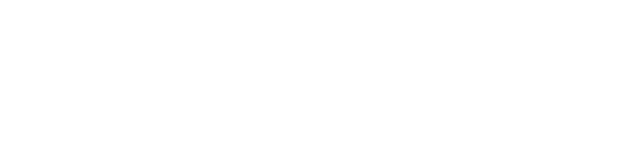
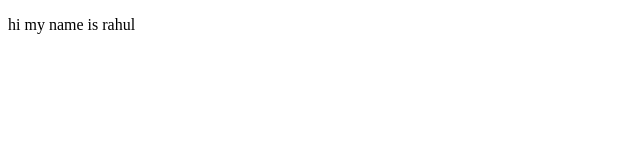
Before and after one commit to ErRahulPanchta/java-full-stack-project-1, a plain HTML site: page index.html in a window 1280 px wide. Shown: the whole page, without its empty margins (0-640 px from the left). Drawn offline with Linux system fonts and the light colour scheme.

Commit message:
added some para to html body

```diff
--- a/index.html
+++ b/index.html
@@ -6,6 +6,6 @@
     <title>Document</title>
 </head>
 <body>
-
+    <p>hi my name is rahul</p>
 </body>
 </html>
```
Also changed, not shown: index .css (line endings or trailing spaces).
